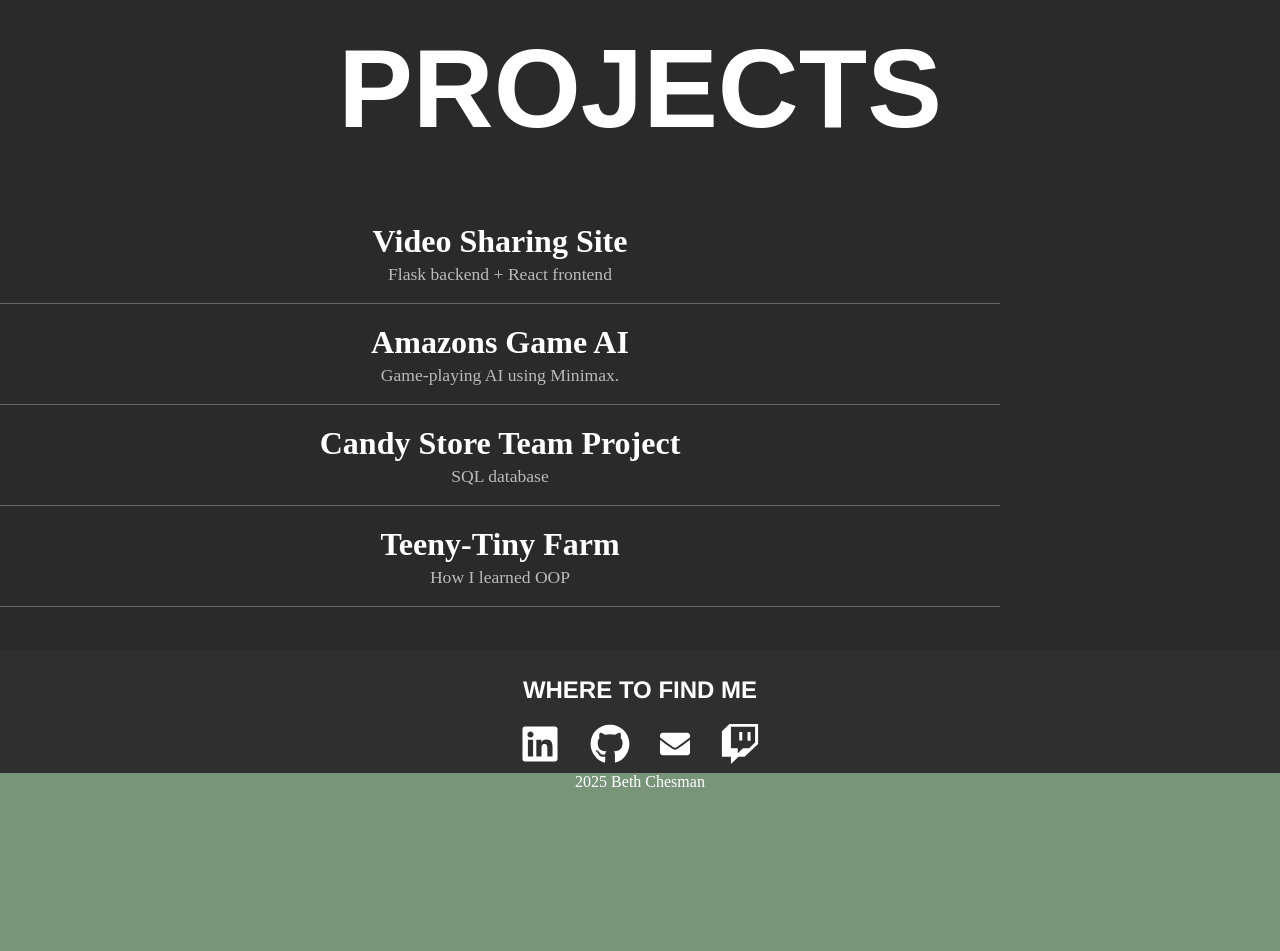
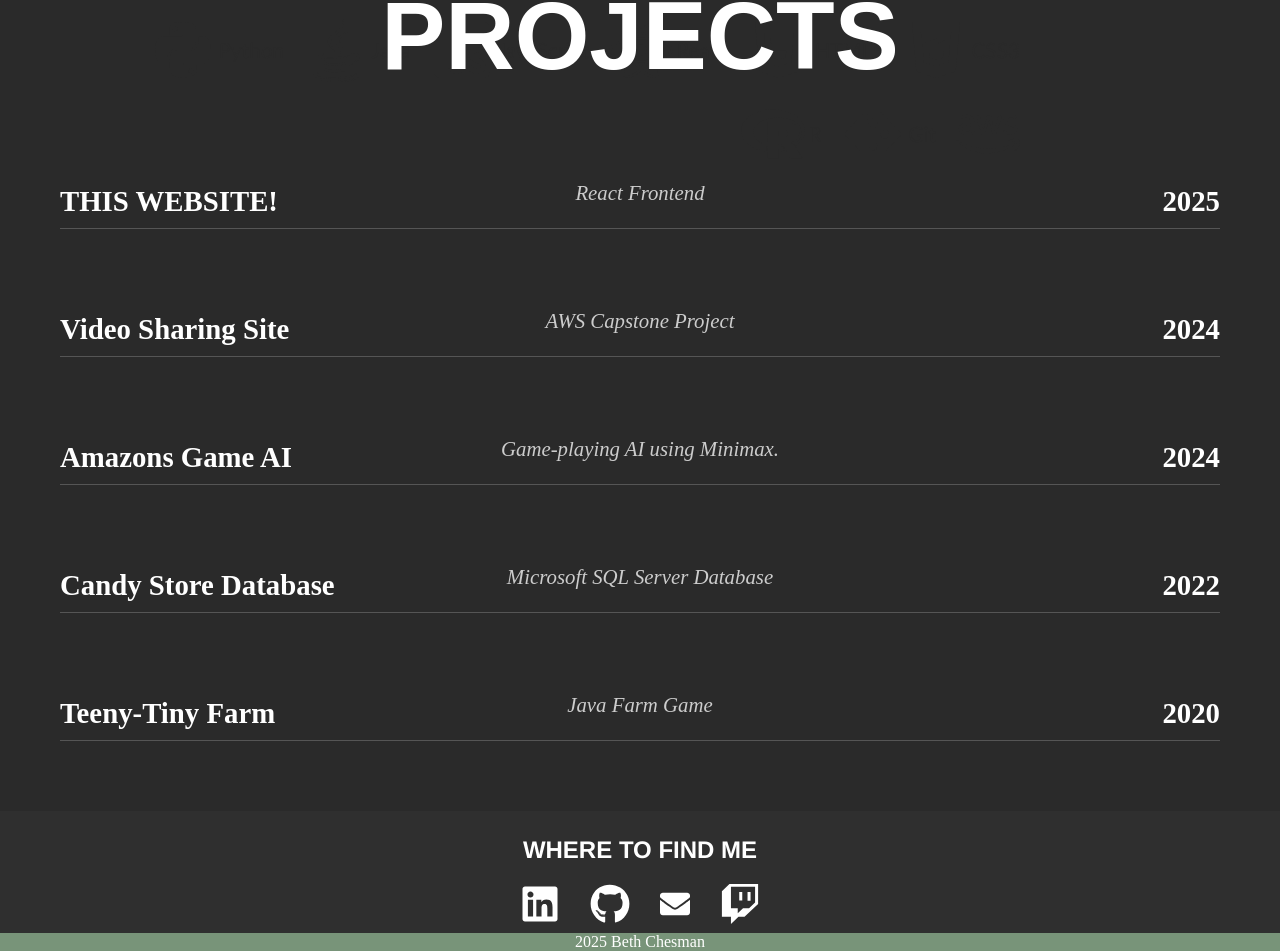
Before and after one commit to bethchesman/portfolio, a React app: page / in a window 1280 px wide. Shown: the part 1647-2598 px from the top of the page. Before the commit the page ends 2438 px from the top, so only its background shows below. Built offline with nearby package versions, Linux system fonts and the light colour scheme; the HTML template or start-up script is replaced by a standard one.

Commit message:
first edition complete!

```diff
--- a/src/pages/About.css
+++ b/src/pages/About.css
@@ -20,7 +20,6 @@ body, html {
   }
 
   .about-me {
-    background-color: #789479;
     color: #2a2a2a;
     padding: 50px 20px;
     flex: 1;
--- a/src/pages/About.jsx
+++ b/src/pages/About.jsx
@@ -10,15 +10,16 @@ function About() {
       <h2>ABOUT ME</h2>
       <p>
         I’m a software developer with a passion for building scalable, performant, and impactful programs. I specialize in Python and SQL,
-        and I’m constantly learning new technologies to solve problems.
-        Currently, I'm enhancing my frontend and design skills by making and upgrading this webpage.
+        and I’m constantly learning new technologies to solve problems. Currently, I’m sharpening my frontend and design skills by building
+        and refining this webpage, while also staying sharp with regular Leetcode practice.
       </p>
       <p>
         I graduated from UBC in April of 2024 and am currently open to work. To reach out, email me! My email is linked at the bottom of the page.
       </p>
       <p>
       When I’m not coding, I like to keep my mind engaged. I enjoy doing puzzles and brain games—like the New York Times Mini Crossword and
-      Wordle—almost every day. For relaxation, I turn to movies, books, or podcasts, which are my favorite ways to unwind and consume media.
+      Wordle—almost every day. I also play video games like Minecraft, Fortnite, and Marvel Rivals for fun and they're a great way to stay in
+      touch with long distance friends. For relaxation, I turn to movies, books, or podcasts, which are my favorite ways to consume media.
       I also love being active outdoors, whether it’s going for walks, running, or playing soccer.
       </p>
     </div>
--- a/src/pages/Projects.css
+++ b/src/pages/Projects.css
@@ -1,62 +1,57 @@
 .projects {
   background-color: #2a2a2a;
   color: white;
-  min-height: 90vh;
-  display: flex;
-  flex-direction: column;
-  align-items: flex-start;
+  padding: 40px 60px;
+  min-height: 100vh;
+  max-height: 100vh;
+  text-align: left;
 }
 
 .projects h2 {
-  font-size: 7rem;
+  font-size: 6rem;
   font-family: fantasy;
   font-weight: bolder;
-  margin-bottom: 10px;
-  color: white;
-  width: 100%;
-  padding-bottom: 60px;
-}
-
-.project-list {
-  display: flex;
-  flex-direction: column;
-  gap: 20px;
-  width: 100%;
-  max-width: 1000px;
+  text-align: center;
+  margin-bottom: 70px;
+  margin-top: 10px;
 }
 
 .project-entry {
+  padding: 20px 0;
   cursor: pointer;
-  border-bottom: 1px solid #666;
-  padding-bottom: 10px;
-  transition: color 0.3s ease;
+  margin-bottom: 40px;
 }
 
-.project-entry:hover {
+.short-description {
+  text-align: center;
+  margin-bottom: -30px;
+  font-size: 1.3rem;
+  font-style: italic;
   color: #ccc;
 }
 
-.project-title {
-  font-size: 2rem;
+.project-header {
+  display: flex;
+  align-items: center;
+  justify-content: space-between;
+  border-bottom: 1px solid #555;
+  padding: 10px 0;
+  font-size: 1.8rem;
   font-weight: bold;
 }
 
-.project-short {
-  font-size: 1.1rem;
-  margin-top: 4px;
-  color: #bbb;
+.project-title {
+  flex: 1;
+  text-align: left;
 }
 
-.project-full {
-  margin-top: 8px;
-  color: #aaa;
-  opacity: 0;
-  max-height: 0;
-  overflow: hidden;
-  transition: opacity 0.3s ease, max-height 0.3s ease;
+.project-year {
+  text-align: right;
 }
 
-.project-entry.expanded .project-full {
-  opacity: 1;
-  max-height: 200px;
+.full-description {
+  margin-top: 10px;
+  font-size: 1.3rem;
+  color: #eee;
+  line-height: 1.6;
 }
--- a/src/pages/Projects.jsx
+++ b/src/pages/Projects.jsx
@@ -1,54 +1,70 @@
 import React, { useState } from 'react';
 import './Projects.css';
 
-function Projects() {
-  const [expandedIndex, setExpandedIndex] = useState(null);
-
-  const handleCardClick = (index) => {
-    setExpandedIndex(prev => prev === index ? null : index);
-  };
-
 const projectData = [
   {
+    title: "THIS WEBSITE!",
+    year: "2025",
+    shortDescription: "React Frontend",
+    fullDescription: "This website is both my portfolio and a chance for me to further develop my frontend skills. I didn't have professional frontend training, so projects like this really help me learn. What you're looking at currently is my first version, which I plan on further improving. My next goal is to add some interactive features.",
+  },{
     title: "Video Sharing Site",
-      shortDescription: "Flask backend + React frontend",
-      fullDescription: "Created a secure video sharing platform using AWS S3, Flask, and React. Supports encrypted uploads, user login, and comment threads.",
+    year: "2024",
+    shortDescription: "AWS Capstone Project",
+    fullDescription: "Created a secure video sharing platform using AWS, Flask, and React. Features include face blurring, chats connected to each video, video and chat encryption, email verification, video tags for searching, video retention, and notifications.",
   },
   {
     title: "Amazons Game AI",
+    year: "2024",
     shortDescription: "Game-playing AI using Minimax.",
-      fullDescription: "Built an AI for the Amazons board game with Minimax and alpha-beta pruning. Includes a React UI and custom game logic.",
+    fullDescription: "An AI that plays the game of Amazons using a minimax algorithm optimized with alpha-beta pruning and iterative deepening. The AI competed in a class tournament and placed decently.",
   },
   {
-      title: "Candy Store Team Project",
-      shortDescription: "SQL database",
-      fullDescription: "Candy Store database that can be manually updated from the website. Written in HTML, JavaScript, and SQL.",
+    title: "Candy Store Database",
+    year: "2022",
+    shortDescription: "Microsoft SQL Server Database",
+    fullDescription: "Candy Store database that can be manually updated from the website. Written in HTML, Java, and SQL.",
   },
   {
     title: "Teeny-Tiny Farm",
-      shortDescription: "How I learned OOP",
-      fullDescription: "A farm game where you can take care of your own animals and track their location on the farm. Written in Java",
+    year: "2020",
+    shortDescription: "Java Farm Game",
+    fullDescription: "A farm game made to help learn object oriented programming and Java. Feed your farm animals, track their movements, and make sure you have enough food for them!"
   },
 ];
+
+function Projects() {
+  const [activeIndex, setActiveIndex] = useState(null);
 
   return (
     <div className="projects">
       <h2>PROJECTS</h2>
-  <div className="project-list">
-    {projectData.map((project, index) => (
+      {projectData.map((project, index) => {
+        const isActive = activeIndex === index;
+
+        return (
           <div
             key={index}
-        className={`project-entry ${expandedIndex === index ? 'expanded' : ''}`}
-        onClick={() => handleCardClick(index)}
+            className={`project-entry ${isActive ? 'expanded' : ''}`}
+            onClick={() => setActiveIndex(isActive ? null : index)}
           >
-        <div className="project-title">{project.title}</div>
-        <div className="project-short">{project.shortDescription}</div>
-        <div className="project-full">{project.fullDescription}</div>
-      </div>
-    ))}
-  </div>
+            <div className="short-description">{project.shortDescription}</div>
+
+            <div className="project-header">
+              <span className="project-title">{project.title}</span>
+              <span className="divider-line"></span>
+              <span className="project-year">{project.year}</span>
             </div>
 
+            {isActive && (
+              <div className="full-description">
+                {project.fullDescription}
+              </div>
+            )}
+          </div>
+        );
+      })}
+    </div>
   );
 }
 
```
Lines whose indentation alone changed are shown as unchanged.
